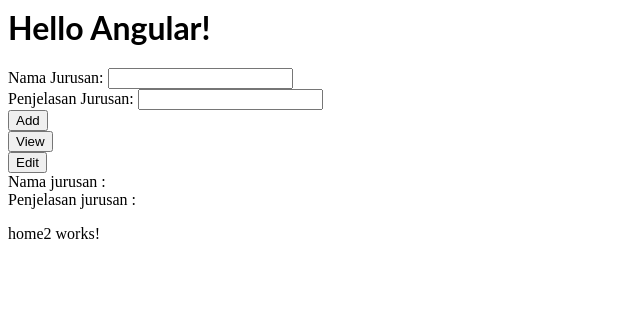
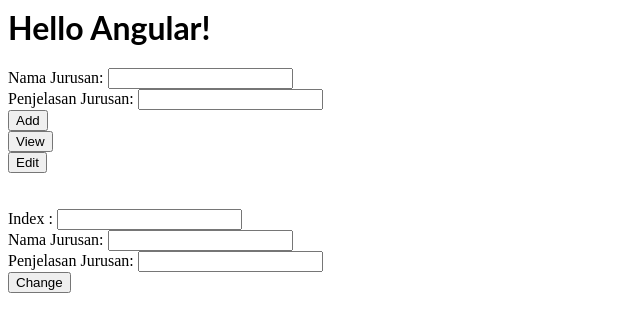
Before and after one commit to stefanusdany32/angular-latihan-ppm, an Angular app: page /home2 in a window 1280 px wide. Shown: the top 332 px of the page, without its empty margins (0-640 px from the left). Built offline with nearby package versions, Linux system fonts and the light colour scheme.

Commit message:
7 files modified

```diff
--- a/src/app/app.component.html
+++ b/src/app/app.component.html
@@ -5,17 +5,6 @@
 <label>Penjelasan Jurusan: </label>
 <input [(ngModel)]="penj" type="text"> <br>
 <button (click)="add(namaj,penj)">Add</button><br>
-<button (click)="view()">View</button><br>
-<button (click)="edit(namaj,penj)">Edit</button><br>
-Nama jurusan :
-<div *ngFor="let data of nama; let i=index">
-  {{i+1}}. {{data}}
-  </div><br>
-Penjelasan jurusan :
-  <div *ngFor="let data of penjelasan;; let i=index">
-  {{i+1}}. {{data}}
-  </div>
-  <div *ngFor="let isi of data">
-    {{isi}}
-  </div>
+<button routerLink='/home'>View</button><br>
+<button routerLink='/home2'>Edit</button><br>
 <router-outlet></router-outlet>
--- a/src/app/app.component.ts
+++ b/src/app/app.component.ts
@@ -12,12 +12,16 @@
 export class AppComponent  {
   name = 'Angular';
   data : any;
-  constructor(private glob : GlobalService){this.data = this.glob.getData();}
+  constructor(private route : Router, private glob : GlobalService){
+
+  }
    add(nama:string, penjelasan:string){
-     let temp = {nama,penjelasan};
+     let temp1 = 'Nama Jurusan :' + nama;
+     let temp2 = 'Penjelasan Jurusan :' + penjelasan;
+     let temp = [temp1,temp2];
      this.glob.addData(temp);
    }
    view(){
-
+     this.route.navigate(['/home']);
    }
 }
--- a/src/app/global.service.ts
+++ b/src/app/global.service.ts
@@ -10,4 +10,10 @@
   public getData(){
     return this.data;
   }
+  public change(temp1,temp2,temp3){
+    temp2 = 'Nama Jurusan :' + temp2;
+    temp3 = 'Penjelasan Jurusan :' + temp3;
+    let isi = [temp2,temp3];
+    this.data[temp1] = isi;
+  }
 }
--- a/src/app/home/home.component.html
+++ b/src/app/home/home.component.html
@@ -1,3 +1,4 @@
-<p>
-home works! - {{idvarpass}}
-</p>
+<div *ngFor="let isi of data; let i=index">
+    {{i+1}}.{{isi}}
+  </div>
+<router-outlet></router-outlet>
--- a/src/app/home/home.component.ts
+++ b/src/app/home/home.component.ts
@@ -1,5 +1,6 @@
 import { Component, OnInit } from '@angular/core';
 import {ActivatedRoute} from '@angular/router';
+import{ GlobalService } from '../global.service';
 
 @Component({
   selector: 'app-home',
@@ -7,11 +8,14 @@
   styleUrls: ['./home.component.css']
 })
 export class HomeComponent implements OnInit {
+  data:any;
+  constructor(private route:ActivatedRoute,private glob : GlobalService) {
+    this.data = this.glob.getData();
 
-  constructor(private route:ActivatedRoute) { }
+   }
 
   ngOnInit() {
-     let nama =this.route.snapshot.paramMap.get('nama');
+     //console.log('ya');
   }
 
 }
--- a/src/app/home2/home2.component.html
+++ b/src/app/home2/home2.component.html
@@ -1,3 +1,11 @@
-<p>
-home2 works!
-</p>
+
+<br>
+<br>
+<label>Index : </label>
+<input [(ngModel)]="index" type="text"> <br>
+<label>Nama Jurusan: </label>
+<input [(ngModel)]="namaj" type="text"> <br>
+<label>Penjelasan Jurusan: </label>
+<input [(ngModel)]="penj" type="text"> <br>
+
+<button (click)="change(index,namaj,penj)">Change</button><br>
--- a/src/app/home2/home2.component.ts
+++ b/src/app/home2/home2.component.ts
@@ -1,4 +1,6 @@
 import { Component, OnInit } from '@angular/core';
+import{ GlobalService } from '../global.service';
+import {ActivatedRoute} from '@angular/router';
 
 @Component({
   selector: 'app-home2',
@@ -6,10 +8,17 @@
   styleUrls: ['./home2.component.css']
 })
 export class Home2Component implements OnInit {
+   data:any;
+  constructor(private route:ActivatedRoute,private glob : GlobalService) {
+    this.data = this.glob.getData();
 
-  constructor() { }
-
+  }
   ngOnInit() {
   }
-
+  change(index : number,nama:string, penjelasan:string){
+    let temp2 = nama;
+    let temp3 = penjelasan;
+    let temp1 = index;
+    this.glob.change(temp1,temp2,temp3);
+  }
 }
```
